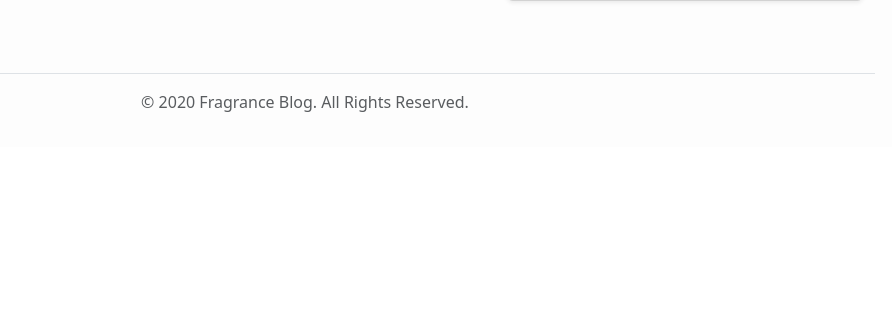
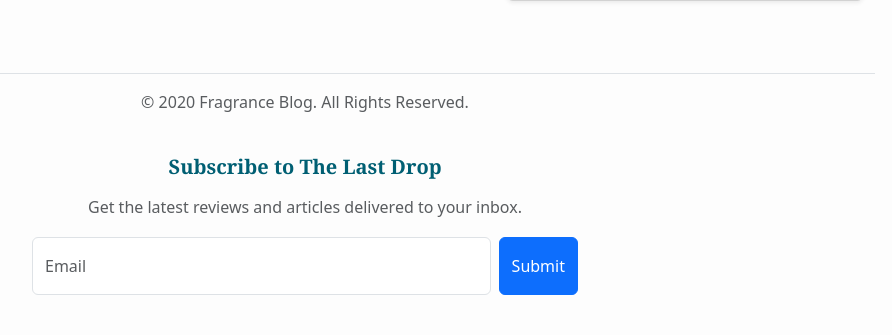
Before and after one commit to kylemdonovan/FragranceBlog, a Python web app: template app/templates/contact.html in a window 1280 px wide. Shown: the part 663-998 px from the top of the page, without its empty margins (335-1227 px from the left). Before the commit the page ends 775 px from the top, so only its background shows below. Run offline with Jinja, Linux system fonts and the light colour scheme; the template is opened without the code that fills it: most values are stand-ins (such as "Sample title", 1, 10 or a date in 2020); form fields are guessed from the names that the template uses.

Commit message:
finished adding subscription button in footer

```diff
--- a/app/templates/base.html
+++ b/app/templates/base.html
@@ -213,6 +213,23 @@
 
     <footer class="container mt-5 py-3 border-top text-center text-muted">
         <p>© {{ now().year }} {{ config.get('BLOG_NAME', 'Fragrance Blog') }}. All Rights Reserved.</p>
+        {# --- START: NEWSLETTER SIGNUP FORM --- #}
+        <div class="row justify-content-center mb-4">
+            <div class="col-md-6">
+                <h5>Subscribe to The Last Drop</h5>
+                <p class="text-muted">Get the latest reviews and articles delivered to your inbox.</p>
+                <form action="{{ url_for('main.subscribe') }}" method="POST" class="d-flex" novalidate>
+                    {{ subscription_form.hidden_tag() }} {# CSRF token #}
+                    <div class="form-floating flex-grow-1">
+                        {{ subscription_form.email(class="form-control", placeholder="Your Email Address") }}
+                        {{ subscription_form.email.label }}
+                    </div>
+                    {{ subscription_form.submit(class="btn btn-primary ms-2") }}
+                </form>
+            </div>
+        </div>
+    {# --- END: NEWSLETTER SIGNUP FORM --- #}
+
         {# Add Privacy Policy link here too if you have one #}
         {# <p><a href="{{ url_for('main.privacy_policy') }}">Privacy Policy</a></p> #}
     </footer>
```
